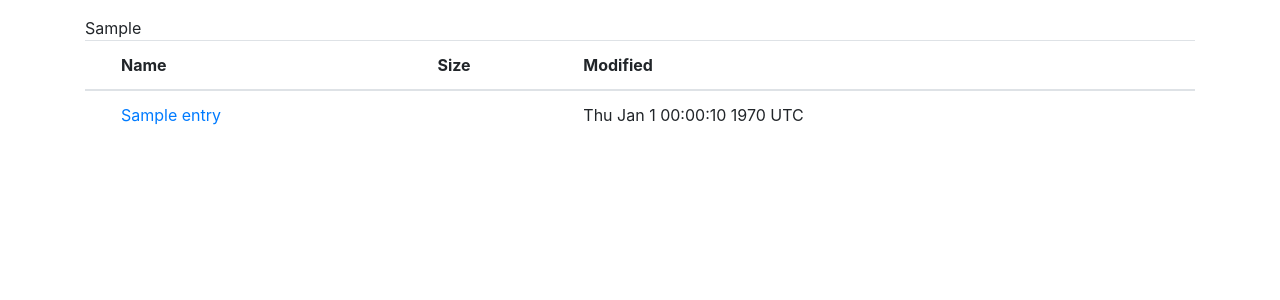
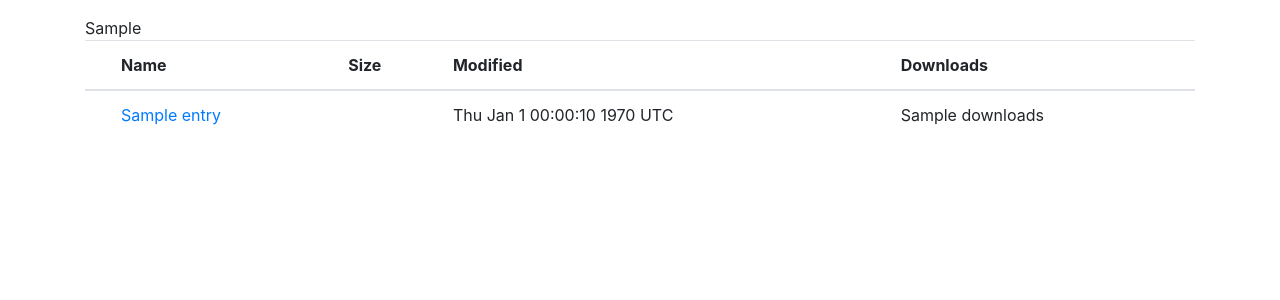
Before and after one commit to lethosor/flask-file-browser, a Flask app: template templates/list.html in a window 1280 px wide. Shown: the part 68-368 px from the top of the page. Run offline with Flask 2, Linux system fonts and the light colour scheme; the template is opened without the code that fills it: most values are stand-ins (such as "Sample title", 1, 10 or a date in 2020); some libraries are stand-ins or nearby versions.

Commit message:
Track and display download counts

```diff
--- a/app.py
+++ b/app.py
@@ -4,6 +4,7 @@ import time
 import humanize
 import jinja2
 import markdown
+import redis
 
 from flask import abort, Flask, render_template, request, safe_join, send_from_directory, url_for
 
@@ -11,6 +12,8 @@ README_NAME = 'README.md'
 
 app = Flask(__name__)
 app.config.from_object('config')
+
+redis_client = redis.Redis('redis')
 
 fa_icons = {
     ('txt'): 'file-alt',
@@ -34,6 +37,18 @@ def guess_fa_icon(filename, is_folder=False):
             if k == part or (isinstance(k, tuple) and part in k):
                 return v
     return 'file'
+
+def get_download_count(path):
+    if not os.path.isfile(path):
+        return None
+    count = redis_client.hget('file:' + path, 'downloads')
+    try:
+        return int(count)
+    except (TypeError, ValueError):
+        return 0
+
+def incr_download_count(path):
+    return redis_client.hincrby('file:' + path, 'downloads', 1)
 
 @app.template_filter('humanize_size')
 def humanize_size(size):
@@ -67,8 +82,12 @@ def file_list(path=''):
                     ('/' if not e.is_file() else '')),
                 'stat': e.stat(),
                 'icon': guess_fa_icon(e.name, not e.is_file()),
+                'downloads': get_download_count(os.path.join(real_path, e.name)),
             } for e in list(os.scandir(real_path))
                 if e.name != README_NAME and not e.name.startswith('.')]
+        for entry in entries:
+            if entry['downloads'] is None:
+                entry['downloads'] = ''
         # folders on top, then alphabetically
         entries.sort(key=lambda e: (e['is_file'], e['name']))
 
@@ -98,6 +117,7 @@ def file_list(path=''):
         return render_template('list.html', path=human_path, entries=entries,
             breadcrumbs=breadcrumbs, readme_html=jinja2.Markup(readme_html))
     elif os.path.isfile(real_path):
+        incr_download_count(real_path)
         return send_from_directory(app.config['FILE_PATH'], path)
     else:
         abort(403)
--- a/requirements.txt
+++ b/requirements.txt
@@ -5,4 +5,5 @@ itsdangerous==1.1.0
 Jinja2==2.11.1
 Markdown==3.2.1
 MarkupSafe==1.1.1
+redis==3.4.1
 Werkzeug==1.0.0
--- a/templates/list.html
+++ b/templates/list.html
@@ -23,6 +23,7 @@ Files in {{path}}
           <th>Name</th>
           <th>Size</th>
           <th>Modified</th>
+          <th>Downloads</th>
         </tr>
       </thead>
       <tbody>
@@ -36,6 +37,7 @@ Files in {{path}}
           <td><a href="{{entry.url}}">{{entry.name}}</a></td>
           <td>{% if entry.is_file %} {{entry.stat.st_size | humanize_size}} {% endif %}</td>
           <td>{{entry.stat.st_mtime | date_time}}</td>
+          <td>{{entry.downloads}}</td>
         </tr>
         {% endfor %}
       </tbody>
```
